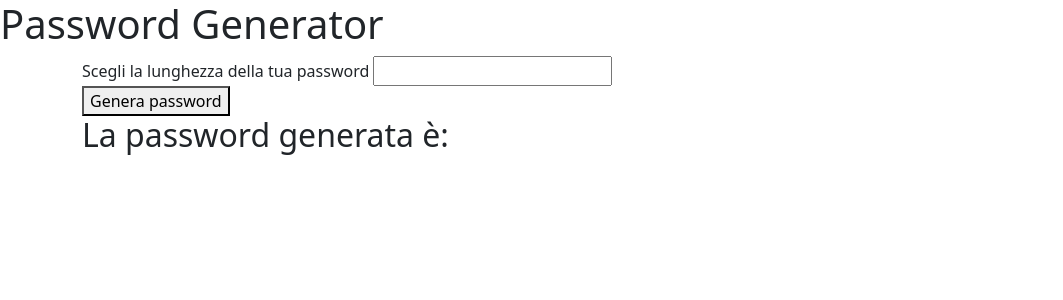
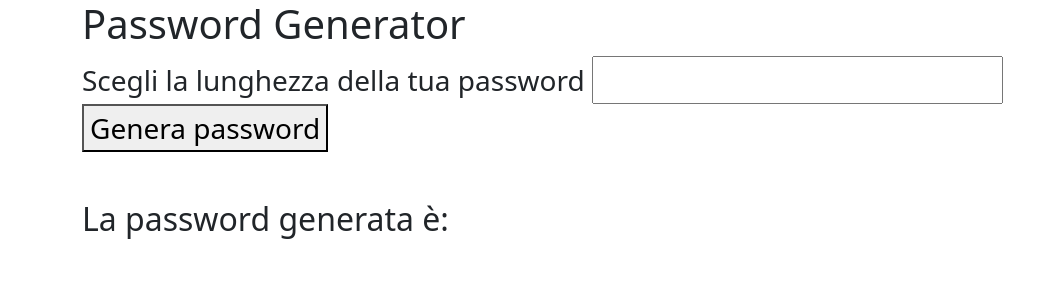
Before and after one commit to Pierp23/php-strong-password-generator, a PHP site: page / in a window 1280 px wide. Shown: the top 300 px of the page, without its empty margins (0-1063 px from the left). Run offline with PHP 8.4, Linux system fonts and the light colour scheme.

Commit message:
ADD milestone 2

```diff
--- /dev/null
+++ b/functions.php
@@ -0,0 +1,18 @@
+<?php
+function randomPassword()
+{
+    if (isset($_GET['password'])) {
+        $length = $_GET['password'];
+        $pass = "";
+        $permittedChars = "0123456789abcdefghijklmnopqrstuvwxyz!@#$%^&*()-_=+[]{};:',./\|ABCDEFGHIJKLMNOPQRSTUVWXYZ";
+        $count = mb_strlen($permittedChars);
+        for ($i = 0; $i < $length; $i++) {
+            // genero un numero random da 0 a (lunghezza max della lista - 1)
+            $index = rand(0, $count - 1);
+            // genero una stringa di lunghezza 1, pescando tra la lista il carattere collocato in posizione N (dato dal numero random generato prima)
+            $pass .= mb_substr($permittedChars, $index, 1);
+            // ripeto il processo fino a quando la $pass è di N caratteri quanti richiesti dall'utente
+        }
+        return $pass;
+    }
+}
--- a/index.php
+++ b/index.php
@@ -1,22 +1,7 @@
 <?php
 
-function randomPassword()
-{
-    if (isset($_GET['password'])) {
-        $length = $_GET['password'];
-        $pass = "";
-        $permittedChars = "0123456789abcdefghijklmnopqrstuvwxyz!@#$%^&*()-_=+[]{};:',./\|ABCDEFGHIJKLMNOPQRSTUVWXYZ";
-        $count = mb_strlen($permittedChars);
-        for ($i = 0; $i < $length; $i++) {
-            // genero un numero random da 0 a (lunghezza max della lista - 1)
-            $index = rand(0, $count - 1);
-            // genero una stringa di lunghezza 1, pescando tra la lista il carattere collocato in posizione N (dato dal numero random generato prima)
-            $pass .= mb_substr($permittedChars, $index, 1);
-            // ripeto il processo fino a quando la $pass è di N caratteri quanti richiesti dall'utente
-        }
-        return $pass;
-    }
-}
+include __DIR__ . '/./functions.php';
+
 ?>
 
 <!DOCTYPE html>
@@ -35,27 +20,32 @@ function randomPassword()
 
 <body>
     <header>
-        <h1>
-            Password Generator
-        </h1>
+        <div class="container">
+            <h1>
+                Password Generator
+            </h1>
+        </div>
     </header>
+
 
     <main>
         <div class="container">
             <form action="" method="get">
-                <div>
+                <div class="fs-3">
                     <label for="password">Scegli la lunghezza della tua password</label>
                     <input name="password" id="password" type="number">
                 </div>
-                <button type="submit">Genera password</button>
+                <button class="fs-3" type="submit">Genera password</button>
             </form>
         </div>
 
-        <div class="container">
+        <div class="container my-5">
             <h2>
                 La password generata è:
+            </h2>
+            <p class="fs-1">
                 <?php echo randomPassword() ?>
-            </h2>
+            </p>
         </div>
 
 
```
